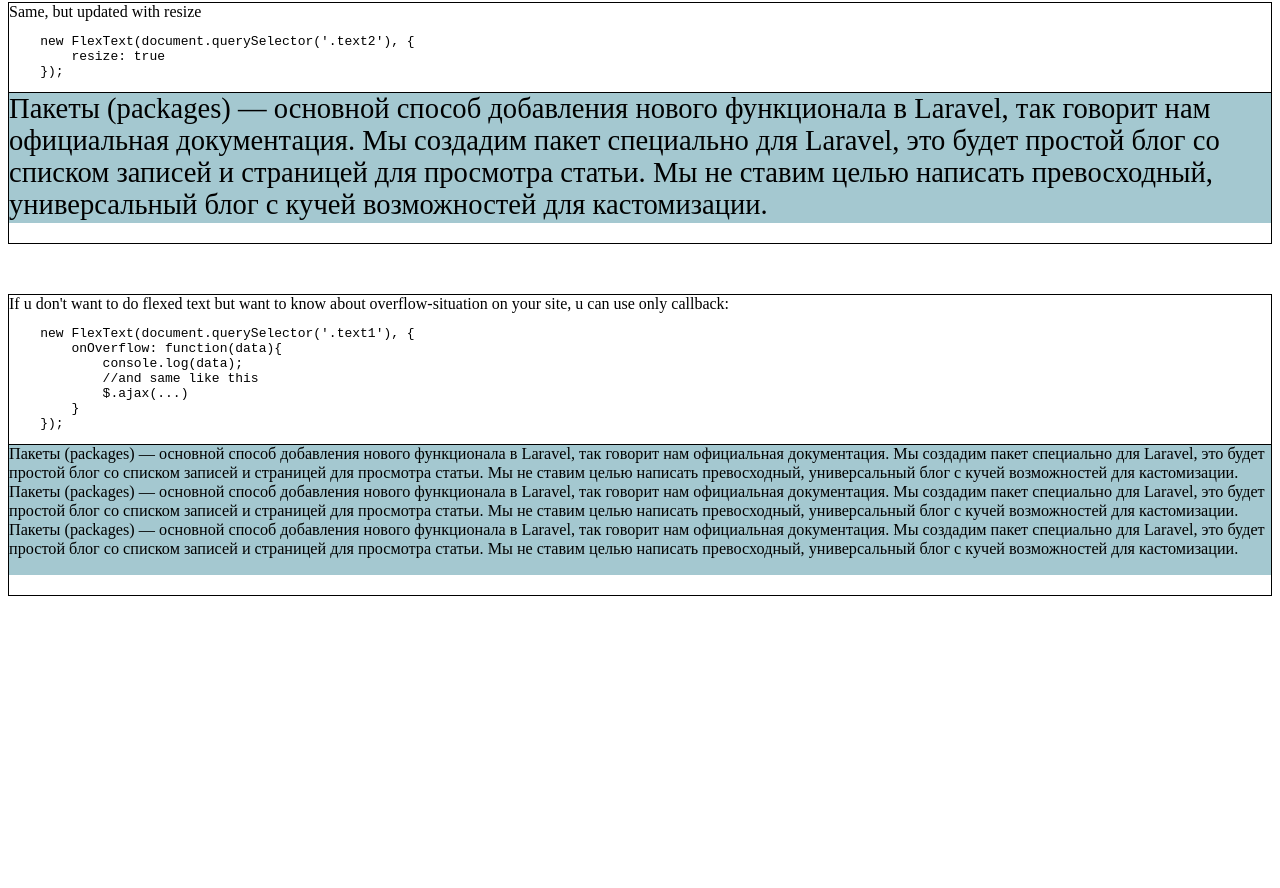
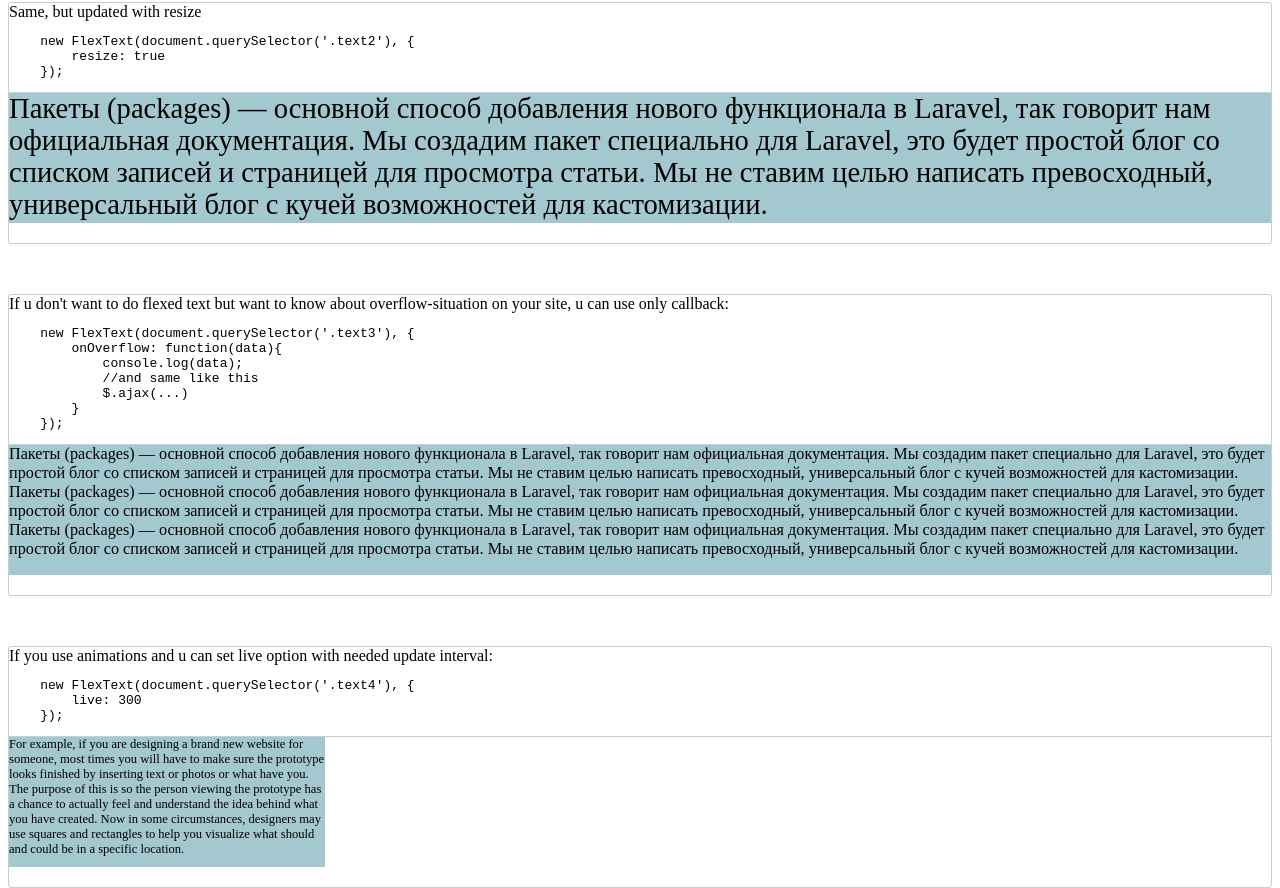
Before and after one commit to f0rmat1k/Flex-text, a website: page index.html in a window 1280 px wide. Shown: the part 314-1202 px from the top of the page. Before the commit the page ends 910 px from the top, so only its background shows below. Drawn offline with Linux system fonts and the light colour scheme.

Commit message:
update demo

```diff
--- a/flex-text.js
+++ b/flex-text.js
@@ -73,6 +73,7 @@
         var nodeHeight = + node.style.height.replace('px', ''),
             textHeight = window.getComputedStyle(text, null).getPropertyValue('height').replace('px', '');
 
+        console.log(textHeight);
         if (textHeight > nodeHeight) {
             if (Object.keys(this._options.origin).length === 1 && this._options.origin.onOverflow) {
                 onOverflow.call(this, {
@@ -90,7 +91,7 @@
                     break;
                 }
             }
-        } else if (window.getComputedStyle(text, null).getPropertyValue('height').replace('px', '') < nodeHeight) {
+        } else if (textHeight < nodeHeight) {
             while(window.getComputedStyle(text, null).getPropertyValue('height').replace('px', '') < nodeHeight){
                 if (resultFs < this._options.max) {
                     resultFs += this._options.step;
--- a/index.html
+++ b/index.html
@@ -12,17 +12,17 @@
 
         .demoBlock
         {
-            border: 1px solid #000;
+            border: 1px solid #ccc;
             margin: 0 0 50px 0;
             vertical-align: top;
             padding: 0 0 20px 0;
             overflow: hidden;
+            border-radius: 3px;
         }
 
         .demoBlock__desc
         {
-            border-bottom: 1px solid #000;
-
+            border-bottom: 1px solid #ccc;
         }
 
         .text {
@@ -46,19 +46,19 @@
             height: 130px;
         }
 
-        @keyframes loopHeight {
-            0%   { height: 30% }
-            50%   { height: 80% }
-            100% { height: 30% }
+        @keyframes loopWidth {
+            50%   { width: 50% }
+            100% { width: 25% }
         }
 
         .text4
         {
             width: 25%;
-            height: 40%;
+            /*width: 60%;*/
             /*font-size: 10px;*/
-            padding: 20px 30px;
-            animation: loopHeight 2s infinite;
+            /*padding: 20px 30px;*/
+            animation: loopWidth 3s;
+            height: 130px;
         }
 
         button {
@@ -110,7 +110,7 @@
         <div class="demoBlock__desc">
             If u don't want to do flexed text but want to know about overflow-situation on your site, u can use only callback:
 <pre>
-    new FlexText(document.querySelector('.text1'), {
+    new FlexText(document.querySelector('.text3'), {
         onOverflow: function(data){
             console.log(data);
             //and same like this
@@ -132,6 +132,28 @@
             });
         </script>
     </div>
+
+    <div class="demoBlock">
+        <div class="demoBlock__desc">
+            If you use animations and u can set live option with needed update interval:
+<pre>
+    new FlexText(document.querySelector('.text4'), {
+        live: 300
+    });
+</pre>
+        </div>
+        <div class="text text4">
+            For example, if you are designing a brand new website for someone, most times you will have to make sure the prototype looks finished by inserting text or photos or what have you. The purpose of this is so the person viewing the prototype has a chance to actually feel and understand the idea behind what you have created.
+            Now in some circumstances, designers may use squares and rectangles to help you visualize what should and could be in a specific location.
+        </div>
+        <script>
+            new FlexText(document.querySelector('.text4'), {
+                live: 300
+//                resize: true
+            });
+        </script>
+    </div>
+
 
     <script>
 
```
